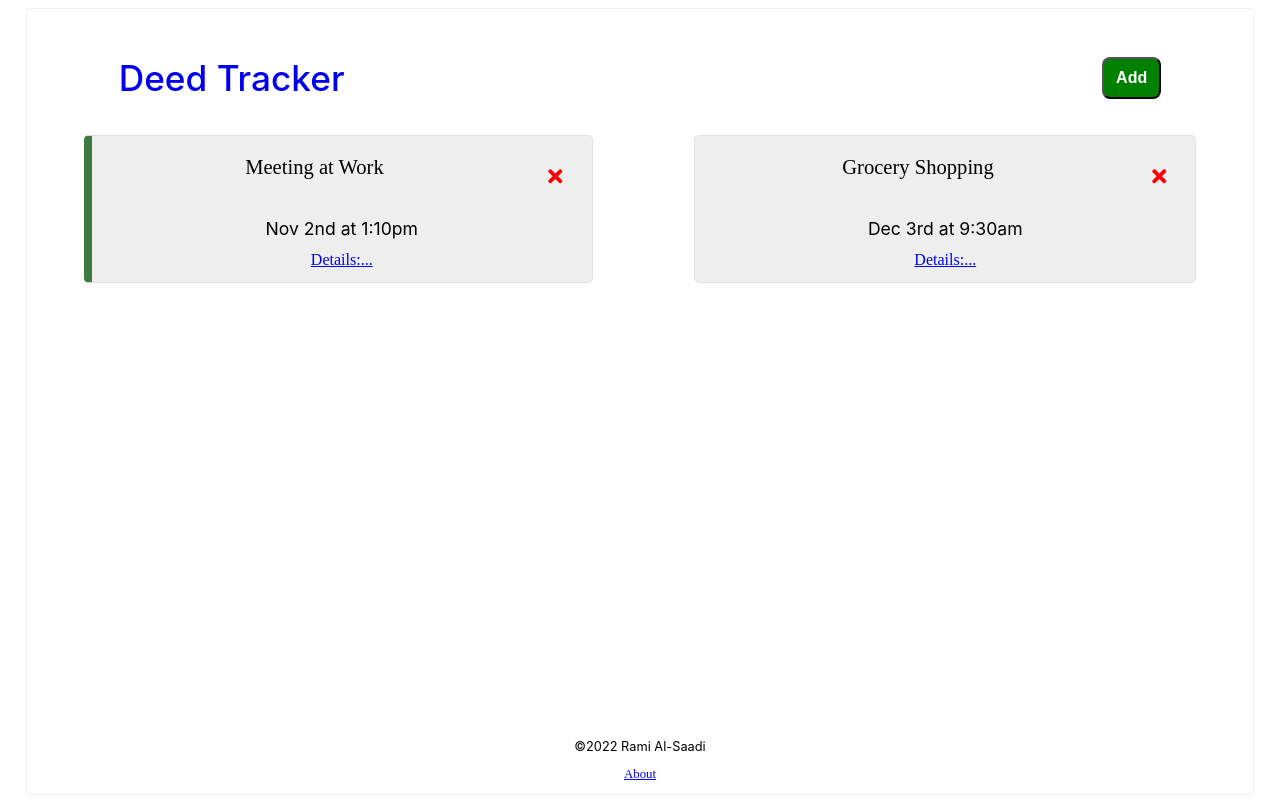
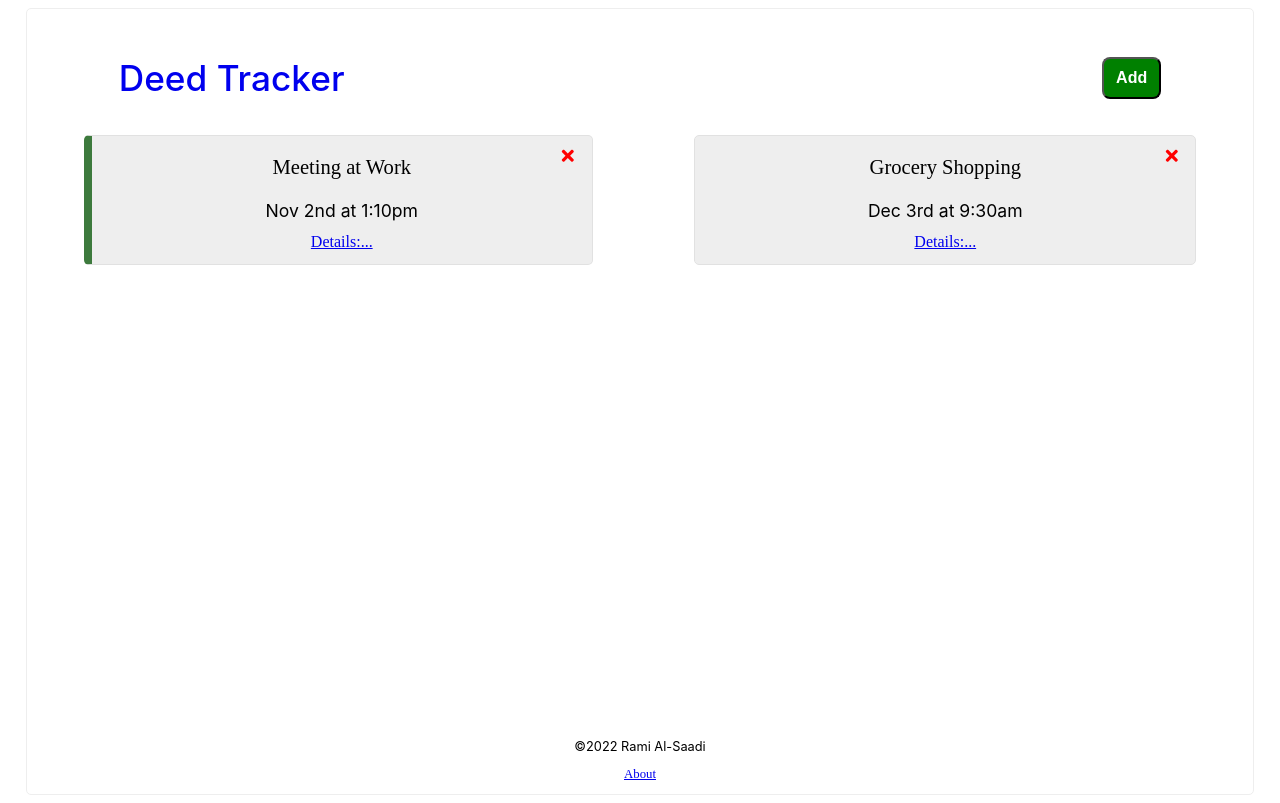
Before and after one commit to Rami24t/DeedsTrackerReactProject, a React (Create React App) app: page / in a window 1280 px wide. Built offline with nearby package versions, Linux system fonts and the light colour scheme.

Commit message:
style delete-icon

```diff
--- a/src/components/Deed.js
+++ b/src/components/Deed.js
@@ -8,17 +8,16 @@ const Deed = ({ deed, onDelete, onToggle }) => {
       className={'deed clearfix ' + (deed.important ? ' important ' : '')}
       onDoubleClick={() => {
         onToggle(deed.id);
-      }}
-    >
+      }}>
       <h3 className="clearfix">
         {deed.text}
-        <FaTimes
+      </h3>
+      <FaTimes
           className="delete-icon"
           title='delete'
           style={{ color: 'red', cursor: 'pointer' }}
           onClick={() => onDelete(deed.id)}
         />
-      </h3>
       <p> {deed.date} </p>
       <Link to={('/deed/' + deed.id)}>Details:...</Link>
     </div>
--- a/src/style.css
+++ b/src/style.css
@@ -72,6 +72,7 @@ button {
   min-width: 39%;
   min-height: 85px;
   margin: auto;
+  position: relative;
 }
 .deed h3 {
   font-weight: 500;
@@ -79,10 +80,12 @@ button {
 }
 
 .delete-icon {
-  float: right;
+  position: absolute;
+  top: 1%;
+  right: 1%;
   margin-left: 0px;
   padding: 10px;
-  padding-left: 24px;
+  padding-left: 15px;
 }
 .deed p{
   margin-bottom: 10px;
@@ -90,11 +93,11 @@ button {
 .deed a{
   font-size: 1rem;
 }
-.clearfix::after {
+/* .clearfix::after {
   content: '';
   clear: both;
   display: table;
-}
+} */
 
 .important {
   border-left: 8px solid rgba(0, 83, 0, 0.74);
```
